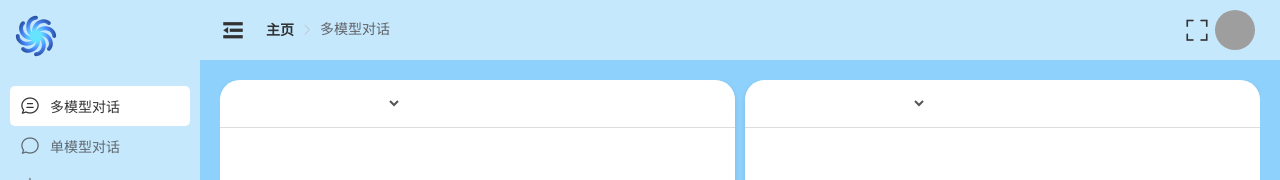
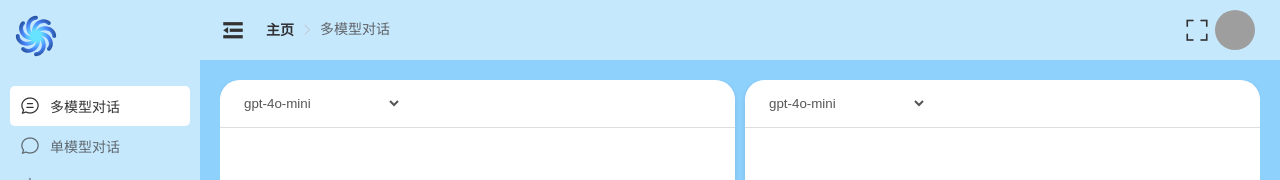
Before and after one commit to zhanghxiao/LLMSTALKS, a Vue app in the folder vue/: page /more-model in a window 1280 px wide. Shown: the top 180 px of the page. Built offline with nearby package versions, Linux system fonts and the light colour scheme; grey boxes are pictures that could not be loaded.

Commit message:
gpt-4o-mini

```diff
--- a/vue/src/views/manager/MoreModelChat.vue
+++ b/vue/src/views/manager/MoreModelChat.vue
@@ -84,8 +84,8 @@ export default {
         return {
             userInput: '',
             chatWindows: [
-                { messages: [], selectedModel: 'gpt-3.5-turbo' },
-                { messages: [], selectedModel: 'gpt-3.5-turbo' }
+                { messages: [], selectedModel: 'gpt-4o-mini' },
+                { messages: [], selectedModel: 'gpt-4o-mini' }
             ],
             models: this.getModelsFromEnv(),
             layout: 2,
--- a/vue/src/views/manager/SingleModelChat.vue
+++ b/vue/src/views/manager/SingleModelChat.vue
@@ -36,7 +36,7 @@ export default {
             userInput: '',
             messages: [],
             models: this.getModelsFromEnv(),
-            selectedModel: 'gpt-3.5-turbo' // 默认选择的模型
+            selectedModel: 'gpt-4o-mini' // 默认选择的模型
         };
     },
     methods: {
```
Also changed, not shown: 2 other files (tests, documents, lock files or other folders).
